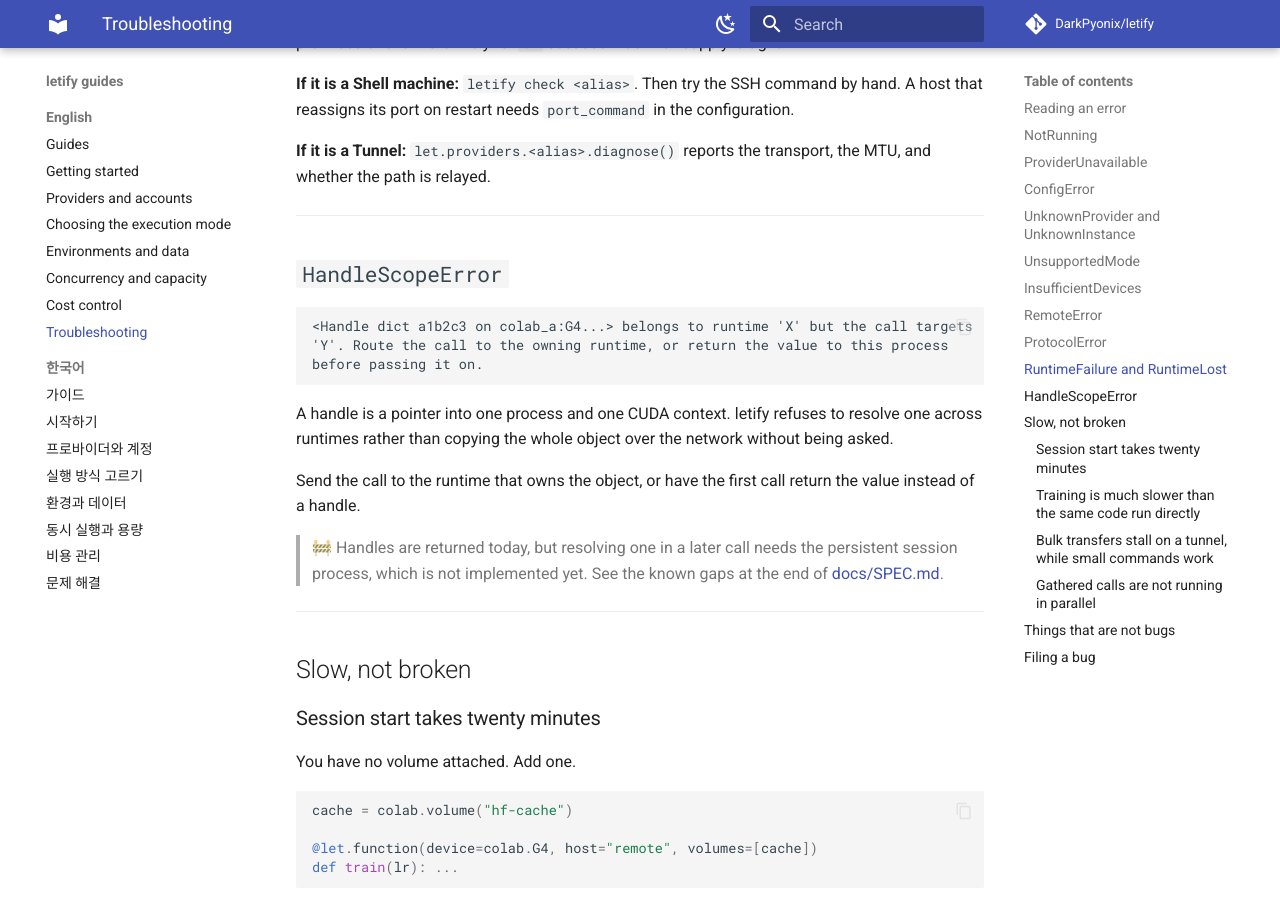
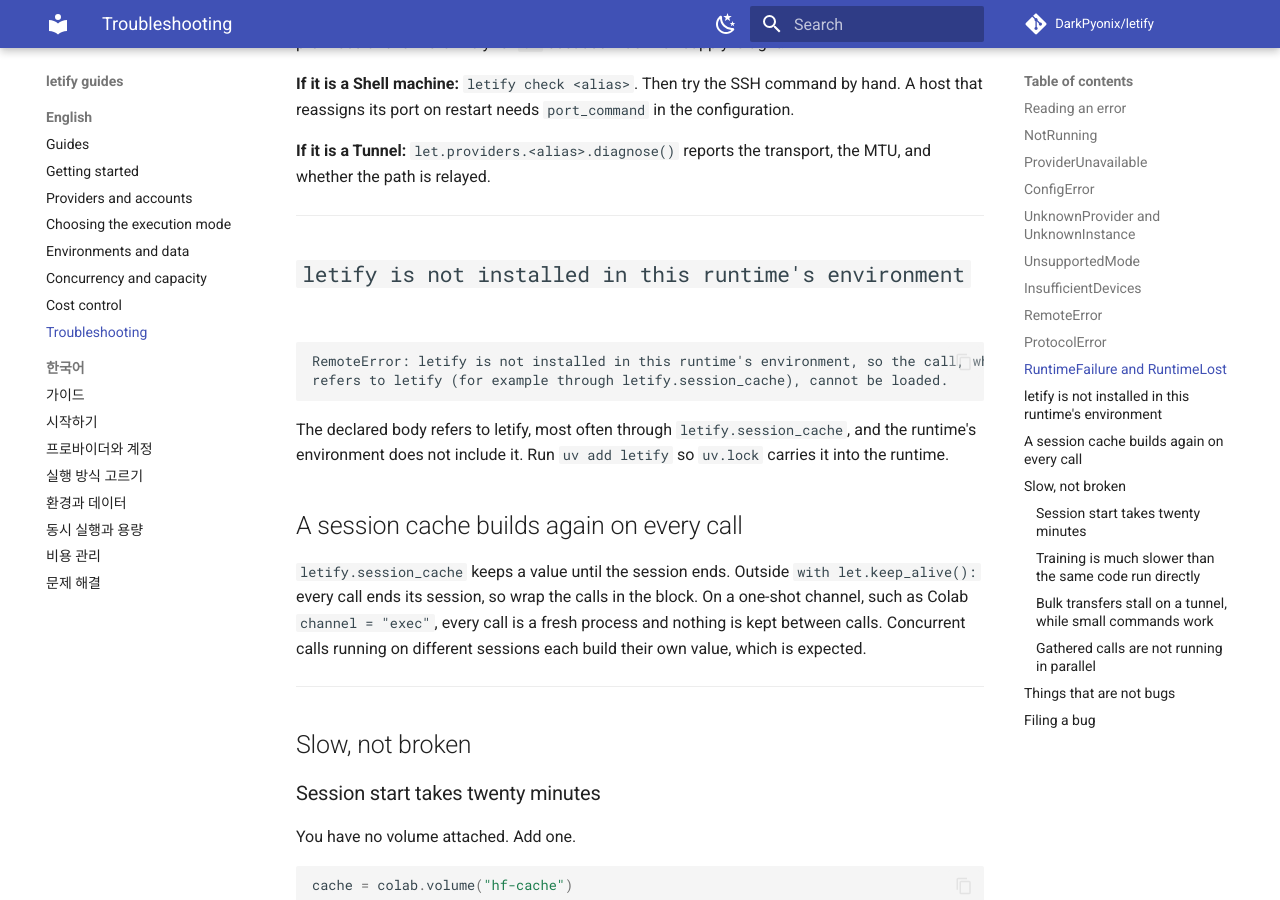
Before and after one commit to DarkPyonix/letify, an MkDocs documentation site: the page built from docs/guide/07-troubleshooting.md, in a window 1280 px wide and 900 px high, scrolled down 4814 px. Built offline with MkDocs 1.6.1 and Material for MkDocs 9.7.7, drawn with Linux system fonts in a browser that asks for light colours; comment, search, counter and statistics services are not loaded.

Commit message:
Docs: Describe the session cache in the project, component and troubleshooting guides

````diff
--- a/docs/guide/07-troubleshooting.md
+++ b/docs/guide/07-troubleshooting.md
@@ -14,7 +14,7 @@
 |---|---|---|
 | The infrastructure misbehaved | `RuntimeFailure`, `RuntimeLost`, `ProtocolError` | yes, on a fresh runtime |
 | Your code raised | `RemoteError` | no, a retry reproduces it |
-| You asked for something impossible | `ConfigError`, `UnsupportedMode`, `HandleScopeError`, `UnknownProvider`, `UnknownInstance`, `InsufficientDevices` | no |
+| You asked for something impossible | `ConfigError`, `UnsupportedMode`, `UnknownProvider`, `UnknownInstance`, `InsufficientDevices` | no |
 | Missing dependency or setting | `ProviderUnavailable` | no |
 
 ---
@@ -207,19 +207,18 @@
 
 ---
 
-## `HandleScopeError`
+## `letify is not installed in this runtime's environment`
 
 ```
-<Handle dict a1b2c3 on colab_a:G4...> belongs to runtime 'X' but the call targets
-'Y'. Route the call to the owning runtime, or return the value to this process
-before passing it on.
+RemoteError: letify is not installed in this runtime's environment, so the call, which
+refers to letify (for example through letify.session_cache), cannot be loaded.
 ```
 
-A handle is a pointer into one process and one CUDA context. letify refuses to resolve one across runtimes rather than copying the whole object over the network without being asked.
+The declared body refers to letify, most often through `letify.session_cache`, and the runtime's environment does not include it. Run `uv add letify` so `uv.lock` carries it into the runtime.
 
-Send the call to the runtime that owns the object, or have the first call return the value instead of a handle.
+## A session cache builds again on every call
 
-> 🚧 Handles are returned today, but resolving one in a later call needs the persistent session process, which is not implemented yet. See the known gaps at the end of [docs/SPEC.md](../SPEC.md).
+`letify.session_cache` keeps a value until the session ends. Outside `with let.keep_alive():` every call ends its session, so wrap the calls in the block. On a one-shot channel, such as Colab `channel = "exec"`, every call is a fresh process and nothing is kept between calls. Concurrent calls running on different sessions each build their own value, which is expected.
 
 ---
 
````
Also changed, not shown: PROJECT.md (+3 -4 lines), docs/COMPONENT.md (+5 -5 lines), docs/guide/ko/07-문제-해결.md (+7 -8 lines).
